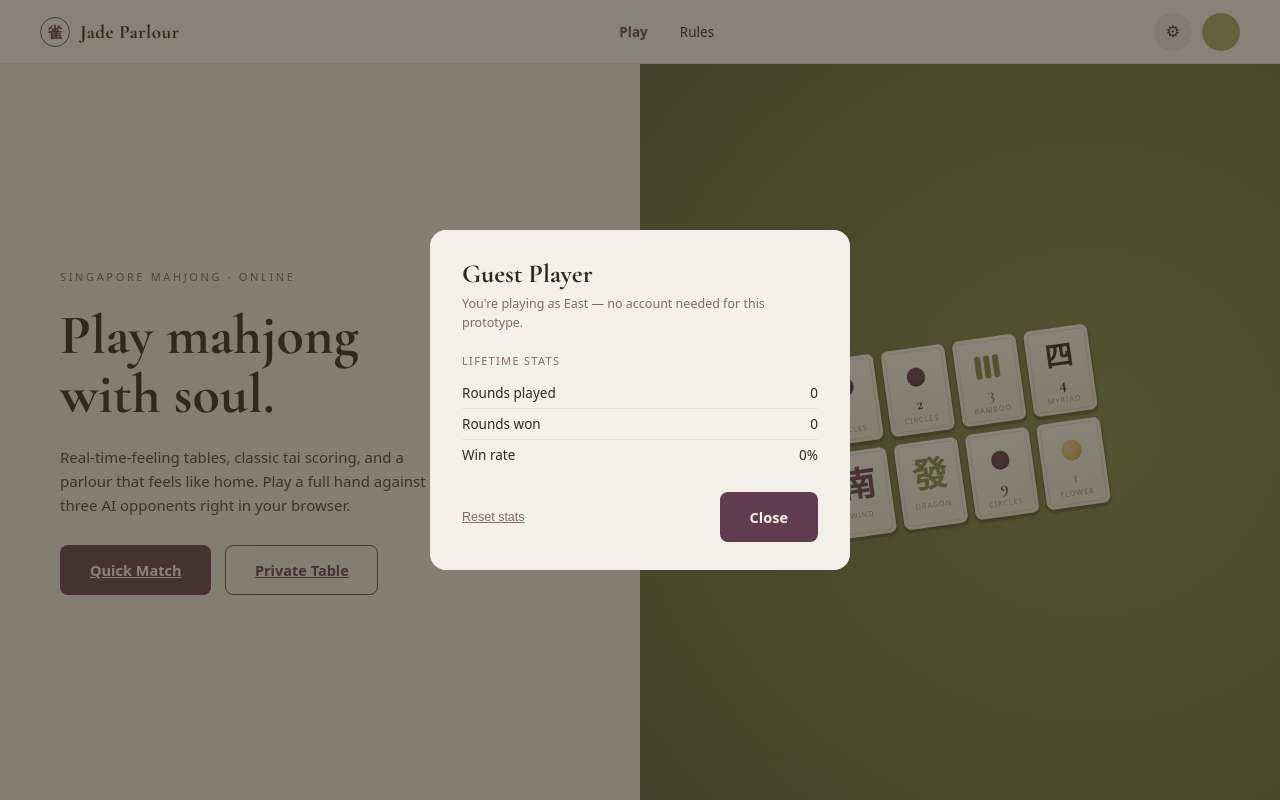
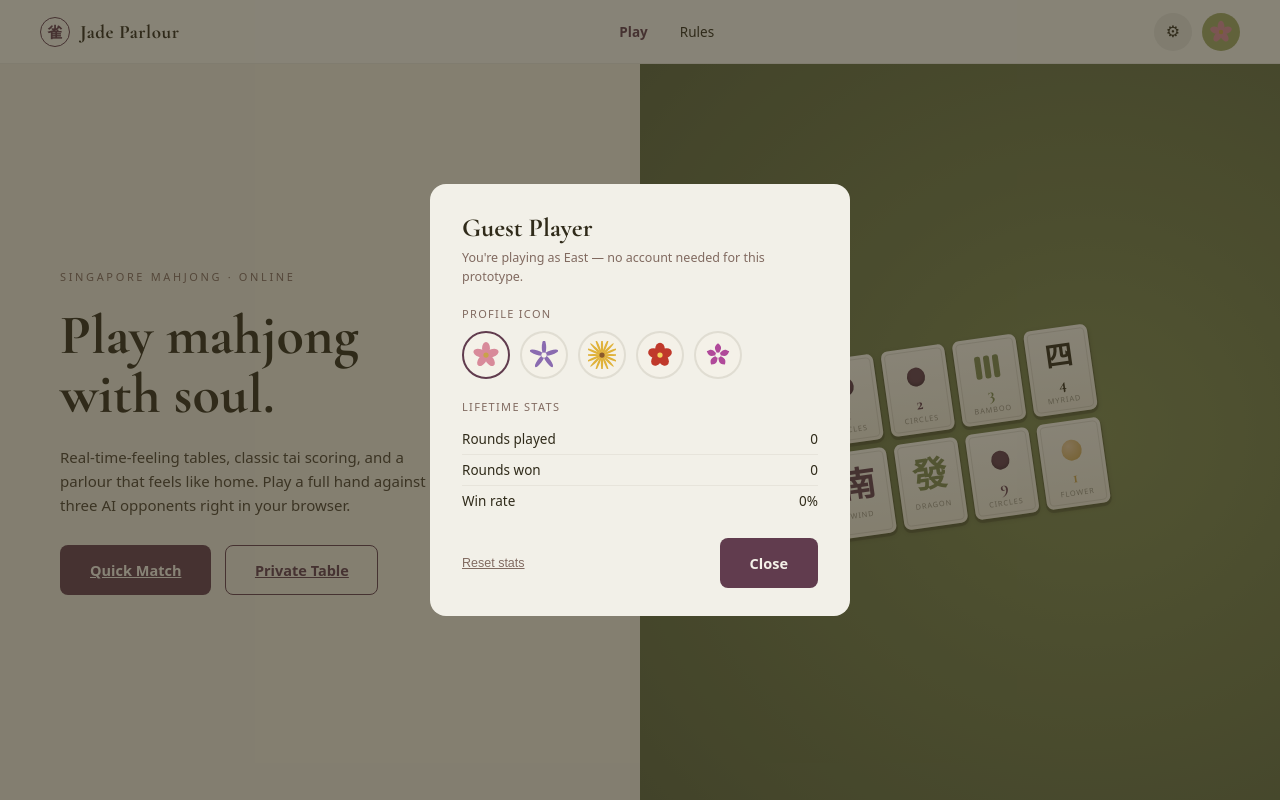
Before and after one commit to lordofaliens666/mahjong-web-game, a plain HTML site: page index.html in a window 1280 px wide. Both pictures are taken after a click on the button "Profile". Drawn offline with nearby package versions, Linux system fonts and the light colour scheme.

Commit message:
Add avatar selection system with cultural flowers
Introduce customizable player avatars inspired by Cantonese/Lingnan culture. Users can now select from five flower options (plum, orchid, chrysanthemum, kapok, bauhinia) in the profile modal. Avatar selection is persisted via localStorage and rendered as SVG icons in both the navbar and profile UI.

```diff
--- a/css/style.css
+++ b/css/style.css
@@ -59,7 +59,8 @@ a { color: inherit; }
 .nav-icon-btn:hover { background: rgba(48, 43, 26, .14); }
 .nav-avatar-btn {
   width: 38px; height: 38px; border-radius: 50%; background: var(--olive-light);
-  border: none; cursor: pointer; padding: 0;
+  border: none; cursor: pointer; padding: 7px; display: flex; align-items: center;
+  justify-content: center; overflow: hidden;
 }
 
 .modal-overlay {
@@ -81,6 +82,13 @@ a { color: inherit; }
 .swatch-row { display: flex; gap: 10px; flex-wrap: wrap; }
 .swatch { width: 44px; height: 44px; border-radius: 10px; border: 2px solid transparent; cursor: pointer; padding: 0; }
 .swatch.active { border-color: var(--ink); }
+.avatar-swatch {
+  width: 48px; height: 48px; border-radius: 50%; border: 2px solid rgba(48, 43, 26, .1);
+  cursor: pointer; padding: 8px; background: var(--cream); display: flex;
+  align-items: center; justify-content: center; overflow: hidden;
+}
+.avatar-swatch.active { border-color: var(--plum); border-width: 2.5px; }
+.avatar-swatch:hover { border-color: var(--brown); }
 .segmented { display: flex; background: #e2ddcf; border-radius: 16px; padding: 3px; gap: 2px; }
 .segmented button { flex: 1; padding: 7px 10px; border-radius: 14px; border: none; background: transparent; color: var(--ink); font-size: 12px; cursor: pointer; }
 .segmented button.active { background: var(--plum); color: #fff; font-weight: 700; }
--- /dev/null
+++ b/js/avatars.js
@@ -0,0 +1,45 @@
+// Profile icons: five flowers with deep roots in Cantonese/Lingnan culture —
+// plum, orchid and chrysanthemum are three of the classical "Four Gentlemen" 四君子,
+// kapok is Guangzhou's city flower ("Hero Flower" 英雄花), and bauhinia is Hong Kong's emblem.
+const AVATAR_KEY = 'mahjongAvatarIcon';
+
+export const AVATAR_OPTIONS = [
+  { id: 'plum', name: 'Plum Blossom', hanzi: '梅花', petals: 5, petalColor: '#d88a9a', centerColor: '#c9a24a', shape: 'round' },
+  { id: 'orchid', name: 'Orchid', hanzi: '蘭花', petals: 5, petalColor: '#8a6bb0', centerColor: '#f4f1e8', shape: 'narrow' },
+  { id: 'chrysanthemum', name: 'Chrysanthemum', hanzi: '菊花', petals: 16, petalColor: '#e0b23a', centerColor: '#8a5a2a', shape: 'thin' },
+  { id: 'kapok', name: 'Kapok', hanzi: '木棉花', petals: 5, petalColor: '#c0392b', centerColor: '#f4d35e', shape: 'broad' },
+  { id: 'bauhinia', name: 'Bauhinia', hanzi: '洋紫荊', petals: 5, petalColor: '#b0499a', centerColor: '#f4f1e8', shape: 'curved' },
+];
+
+const SHAPE_BUILDERS = {
+  round: (angle, color) => `<ellipse cx="32" cy="17" rx="9" ry="15" fill="${color}" transform="rotate(${angle} 32 32)"/>`,
+  narrow: (angle, color) => `<ellipse cx="32" cy="15" rx="5" ry="17" fill="${color}" transform="rotate(${angle} 32 32)"/>`,
+  thin: (angle, color) => `<ellipse cx="32" cy="13" rx="2.5" ry="19" fill="${color}" transform="rotate(${angle} 32 32)"/>`,
+  broad: (angle, color) => `<ellipse cx="32" cy="18" rx="11" ry="14" fill="${color}" transform="rotate(${angle} 32 32)"/>`,
+  curved: (angle, color) => `<path d="M32 32 C 27 21, 19 15, 32 5 C 45 15, 37 21, 32 32 Z" fill="${color}" transform="rotate(${angle} 32 32)"/>`,
+};
+
+export function avatarSVG(option) {
+  const petals = [];
+  for (let i = 0; i < option.petals; i++) {
+    const angle = (360 / option.petals) * i;
+    petals.push(SHAPE_BUILDERS[option.shape](angle, option.petalColor));
+  }
+  return `<svg viewBox="0 0 64 64" width="100%" height="100%" xmlns="http://www.w3.org/2000/svg">${petals.join('')}<circle cx="32" cy="32" r="6" fill="${option.centerColor}"/></svg>`;
+}
+
+export function getAvatarId() {
+  try {
+    return localStorage.getItem(AVATAR_KEY) || AVATAR_OPTIONS[0].id;
+  } catch {
+    return AVATAR_OPTIONS[0].id;
+  }
+}
+
+export function setAvatarId(id) {
+  try { localStorage.setItem(AVATAR_KEY, id); } catch { /* storage unavailable */ }
+}
+
+export function getAvatarOption(id = getAvatarId()) {
+  return AVATAR_OPTIONS.find((o) => o.id === id) || AVATAR_OPTIONS[0];
+}
--- a/js/profile.js
+++ b/js/profile.js
@@ -1,3 +1,5 @@
+import { AVATAR_OPTIONS, avatarSVG, getAvatarId, setAvatarId, getAvatarOption } from './avatars.js';
+
 const STATS_KEY = 'mahjongProfileStats';
 const DEFAULT_STATS = { gamesPlayed: 0, gamesWon: 0 };
 
@@ -26,12 +28,18 @@ export function mountProfileModal() {
   const trigger = document.getElementById('nav-avatar-btn');
   if (!trigger) return;
 
+  trigger.innerHTML = avatarSVG(getAvatarOption());
+
   const overlay = document.createElement('div');
   overlay.className = 'modal-overlay';
   overlay.innerHTML = `
     <div class="modal-card">
       <h2>Guest Player</h2>
       <p class="modal-sub">You're playing as East — no account needed for this prototype.</p>
+      <div class="modal-section">
+        <div class="modal-section-label">Profile Icon</div>
+        <div class="swatch-row" id="avatar-options"></div>
+      </div>
       <div class="modal-section">
         <div class="modal-section-label">Lifetime Stats</div>
         <div id="profile-stats"></div>
@@ -44,6 +52,27 @@ export function mountProfileModal() {
   `;
   document.body.appendChild(overlay);
 
+  const avatarRow = overlay.querySelector('#avatar-options');
+  for (const option of AVATAR_OPTIONS) {
+    const btn = document.createElement('button');
+    btn.type = 'button';
+    btn.className = 'avatar-swatch';
+    btn.title = `${option.name} · ${option.hanzi}`;
+    btn.dataset.avatar = option.id;
+    btn.innerHTML = avatarSVG(option);
+    btn.addEventListener('click', () => {
+      setAvatarId(option.id);
+      trigger.innerHTML = avatarSVG(option);
+      renderActiveAvatar();
+    });
+    avatarRow.appendChild(btn);
+  }
+
+  function renderActiveAvatar() {
+    const current = getAvatarId();
+    avatarRow.querySelectorAll('.avatar-swatch').forEach((el) => el.classList.toggle('active', el.dataset.avatar === current));
+  }
+
   function renderStats() {
     const stats = getStats();
     const winRate = stats.gamesPlayed ? Math.round((stats.gamesWon / stats.gamesPlayed) * 100) : 0;
@@ -54,7 +83,7 @@ export function mountProfileModal() {
     `;
   }
 
-  trigger.addEventListener('click', () => { renderStats(); overlay.classList.add('show'); });
+  trigger.addEventListener('click', () => { renderActiveAvatar(); renderStats(); overlay.classList.add('show'); });
   overlay.querySelector('#profile-close').addEventListener('click', () => overlay.classList.remove('show'));
   overlay.querySelector('#profile-reset').addEventListener('click', () => { resetStats(); renderStats(); });
   overlay.addEventListener('click', (e) => { if (e.target === overlay) overlay.classList.remove('show'); });
```
